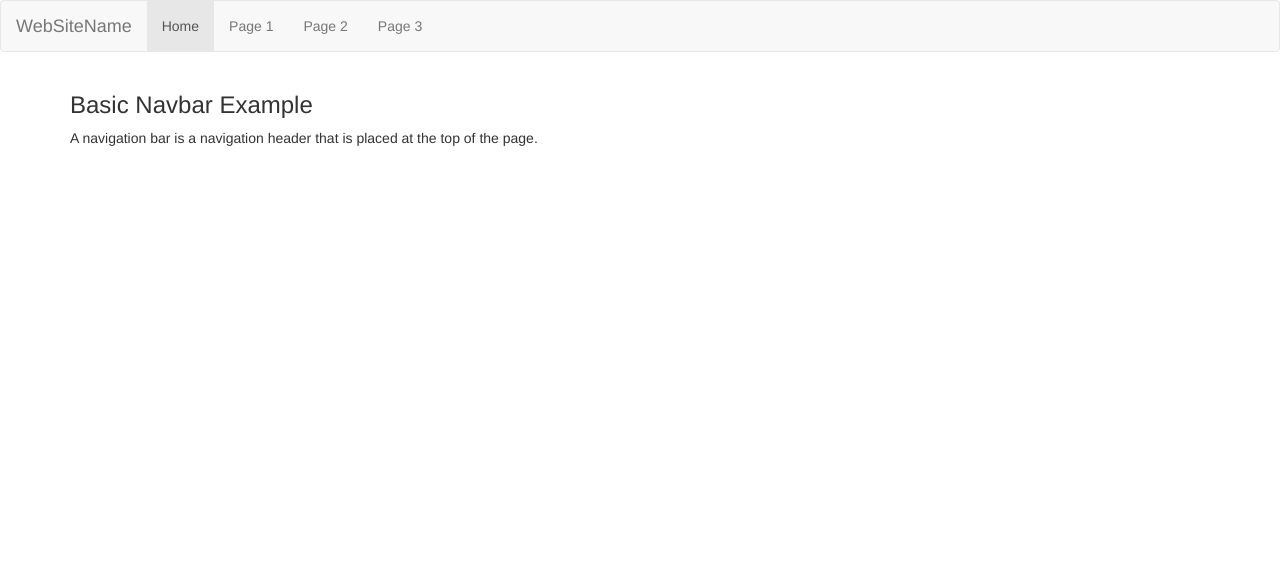
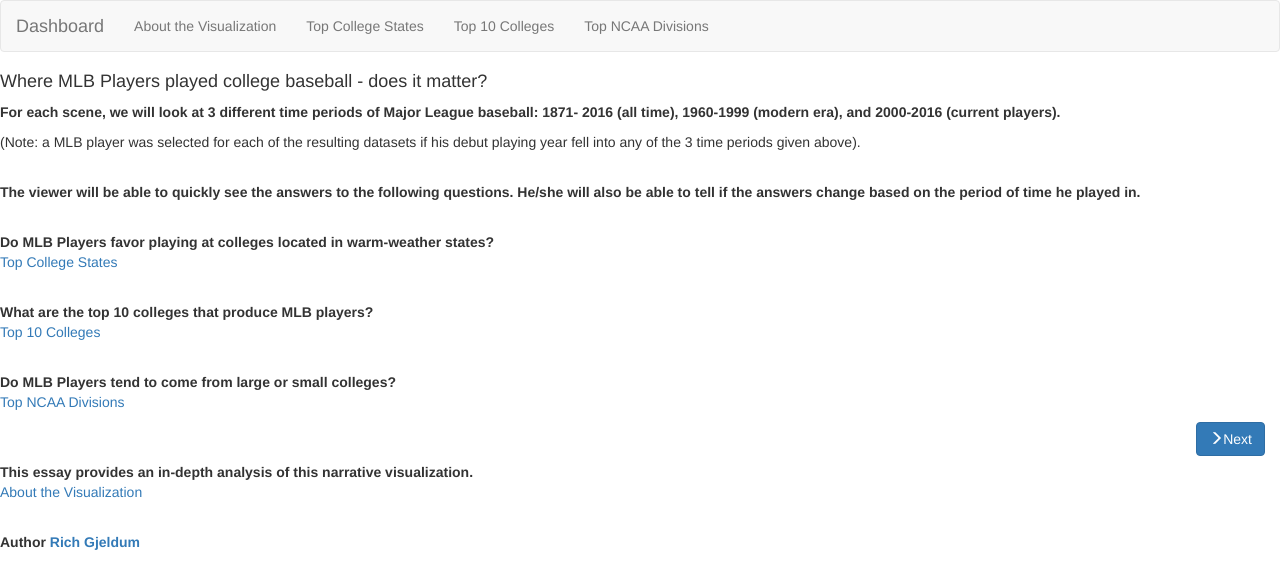
Before and after one commit to rgjeldum/uiuc-projects, a plain HTML site: page index.html in a window 1280 px wide. Drawn offline with nearby package versions, Linux system fonts and the light colour scheme.

Commit message:
final version

```diff
--- a/index.html
+++ b/index.html
@@ -1,33 +1,76 @@
 <!DOCTYPE html>
 <html lang="en">
 <head>
-  <title>Bootstrap Example</title>
+  <title>MLB Dashboard</title>
   <meta charset="utf-8">
   <meta name="viewport" content="width=device-width, initial-scale=1">
   <link rel="stylesheet" href="https://maxcdn.bootstrapcdn.com/bootstrap/3.3.7/css/bootstrap.min.css">
   <script src="https://ajax.googleapis.com/ajax/libs/jquery/3.2.1/jquery.min.js"></script>
   <script src="https://maxcdn.bootstrapcdn.com/bootstrap/3.3.7/js/bootstrap.min.js"></script>
 </head>
+
+<style type="text/css">
+	/* No style rules here yet */
+</style>
+
 <body>
 
 <nav class="navbar navbar-default">
   <div class="container-fluid">
     <div class="navbar-header">
-      <a class="navbar-brand" href="#">WebSiteName</a>
+      <a class="navbar-brand" href="index.html">Dashboard</a>
     </div>
-    <ul class="nav navbar-nav">
-      <li class="active"><a href="#">Home</a></li>
-      <li><a href="#">Page 1</a></li>
-      <li><a href="#">Page 2</a></li>
-      <li><a href="#">Page 3</a></li>
+        <div id="navbar" class="collapse navbar-collapse">
+          <ul class="nav navbar-nav">
+      <li><a href="Description.html">About the Visualization</a></li>
+      <li><a href="Choropleth_Example.html">Top College States</a></li>
+      <li><a href="Horizontal_Bar_Chart.html">Top 10 Colleges</a></li>
+      <li><a href="Animated_Donut_Chart.html">Top NCAA Divisions</a></li>
     </ul>
   </div>
 </nav>
 
-<div class="container">
-  <h3>Basic Navbar Example</h3>
-  <p>A navigation bar is a navigation header that is placed at the top of the page.</p>
+<div class="container700">
+  <h4>Where MLB Players played college baseball - does it matter?</h4>
+  <p><strong>For each scene, we will look at 3 different time periods of Major League baseball: 1871- 2016 (all time), 1960-1999 (modern era), and 2000-2016 (current players).</strong></p>
+	<p>(Note: a MLB player was selected for each of the resulting datasets if his debut playing year fell into any of the 3 time periods given above).</p>
+	<br><p><strong>The viewer will be able to quickly see the answers to the following questions. He/she will also be able to tell if the answers change based on the period of time he played in.</strong></p>
 </div>
 
-</body>
-</html>
+
+<!-- MAIN MENU on DASHBOARD -->
+
+<div id="mySidenav" class="sidenav">
+		<br><p><strong>Do MLB Players favor playing at colleges located in warm-weather states?</strong><br>
+		<a href="Choropleth_Example.html">Top College States</a></p>
+		<br><p><strong>What are the top 10 colleges that produce MLB players?</strong><br>
+		<a href="Horizontal_Bar_Chart.html">Top 10 Colleges</a></p>
+		<br><p><strong>Do MLB Players tend to come from large or small colleges?</strong><br>
+		<a href="Animated_Donut_Chart.html">Top NCAA Divisions</a><br></p>
+</div>
+
+
+         </div>
+		 </div>
+		 <div class="container77">
+           <div class="col-lg-12 text-right" >
+           <a href="Choropleth_Example.html">
+           <button type="button" class="btn btn-default btn-small btn-primary">
+             <span class="glyphicon glyphicon-menu-right" aria-hidden="true"></span>Next
+           </button></a>
+           </div>
+        </div>
+		</div><!-- /.container -->
+
+
+<div id="mySidenav2" class="sidenav">
+		<br><br><p><strong>This essay provides an in-depth analysis of this narrative visualization.</strong><br>
+		<a href="Description.html">About the Visualization</a></p>
+</div>
+
+<footer class="footer text-left">
+<div class="container1">
+<p class="text-muted"></p>
+<br><strong>Author <a href="https://www.linkedin.com/in/richgjeldum/" target="_blank">Rich Gjeldum</a></strong>
+</div>
+</footer>
```
